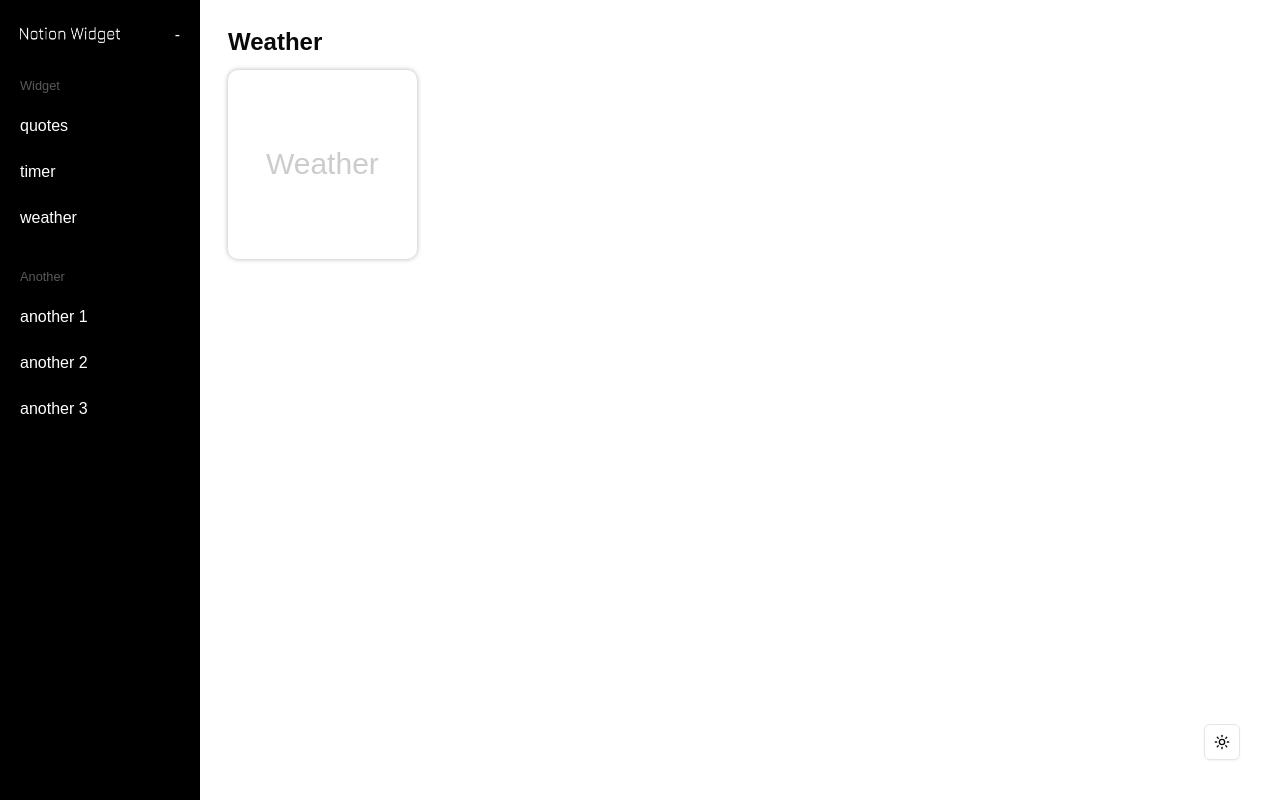
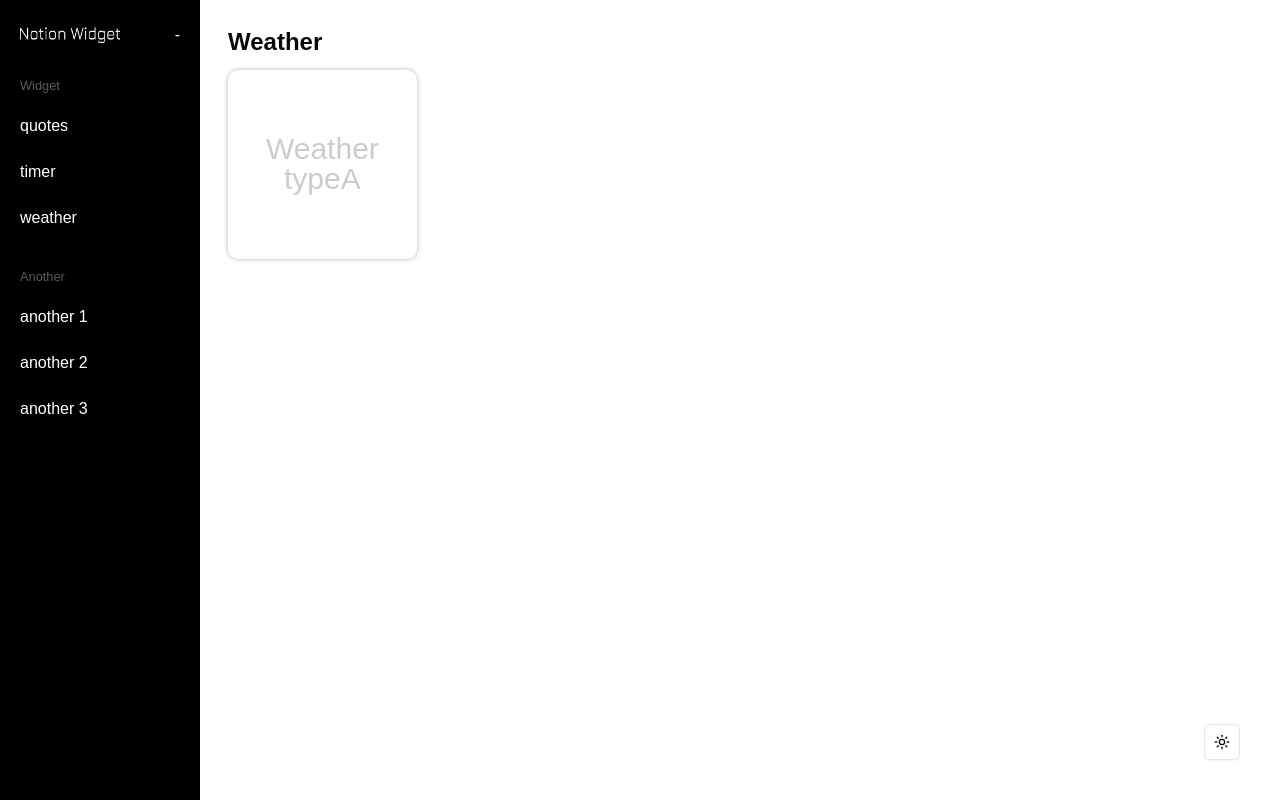
Before and after one commit to sungdongyoon/notion-widget, a Next.js app: page /weather in a window 1280 px wide. Built offline with nearby package versions, Linux system fonts and the light colour scheme; a web font is replaced by a local one.

Commit message:
위젯 개선

```diff
--- a/src/app/(with-aside)/weather/page.jsx
+++ b/src/app/(with-aside)/weather/page.jsx
@@ -8,7 +8,7 @@ const WeatherPage = () => {
         <h3 className="widget_title">Weather</h3>
         <div className="widget_list">
           <div className="widget_item">
-            <Link href="/weather/1">Weather</Link>
+            <Link href="/weather/typeA">Weather typeA</Link>
           </div>
         </div>
       </div>
--- a/src/assets/scss/_layout.scss
+++ b/src/assets/scss/_layout.scss
@@ -30,6 +30,7 @@
   display: flex;
   justify-content: center;
   align-items: center;
+  background-color: transparent;
 }
 
 // 위젯 타이틀
--- a/src/assets/scss/components/_weather.scss
+++ b/src/assets/scss/components/_weather.scss
@@ -3,7 +3,7 @@
   * typeA
   *******************************/
   &[data-variant="typeA"] {
-    inline-size: min(100%, 300px);
+    width: 100%;
     aspect-ratio: 1 / 1;
     display: flex;
     flex-direction: column;
```
